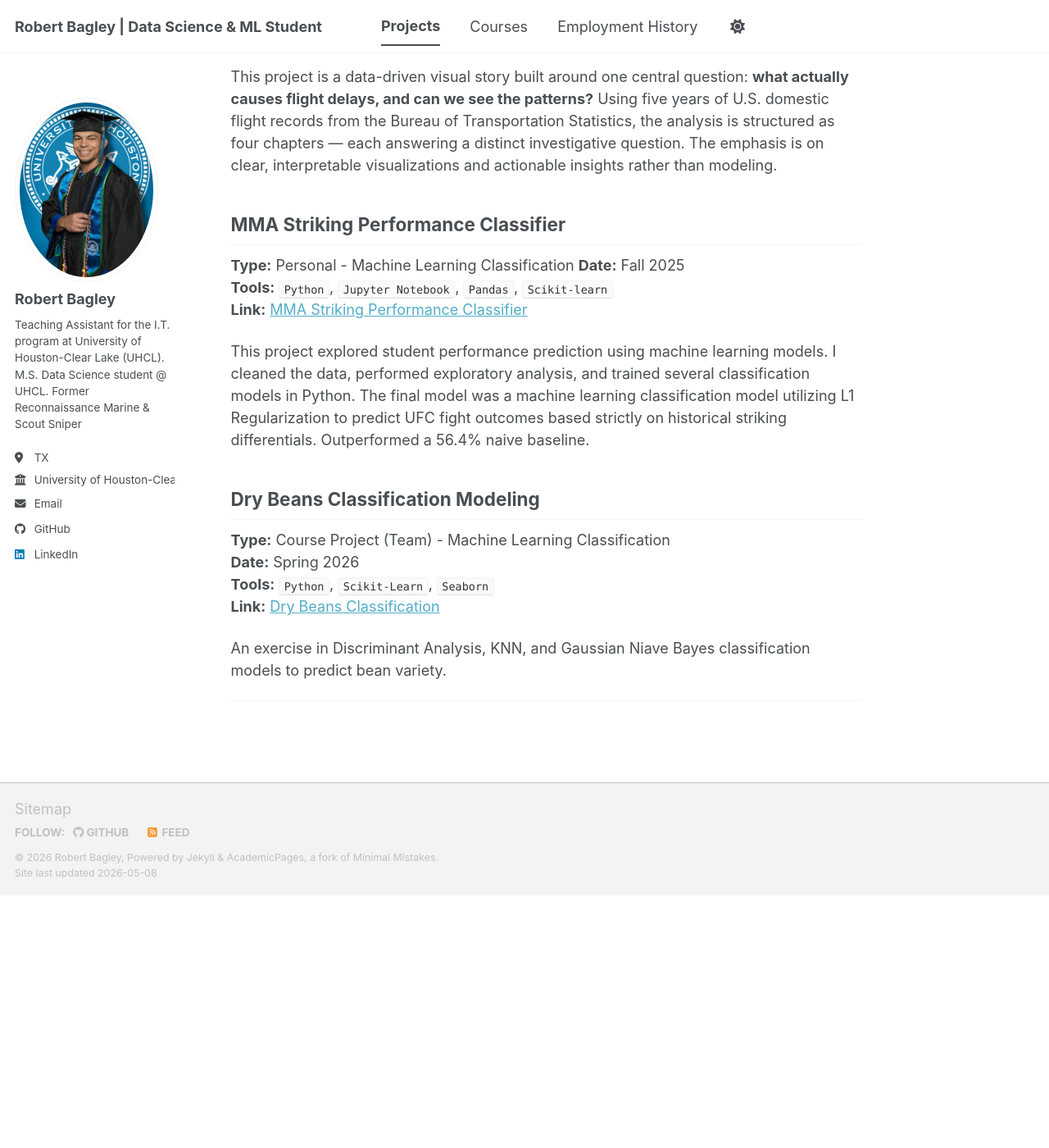
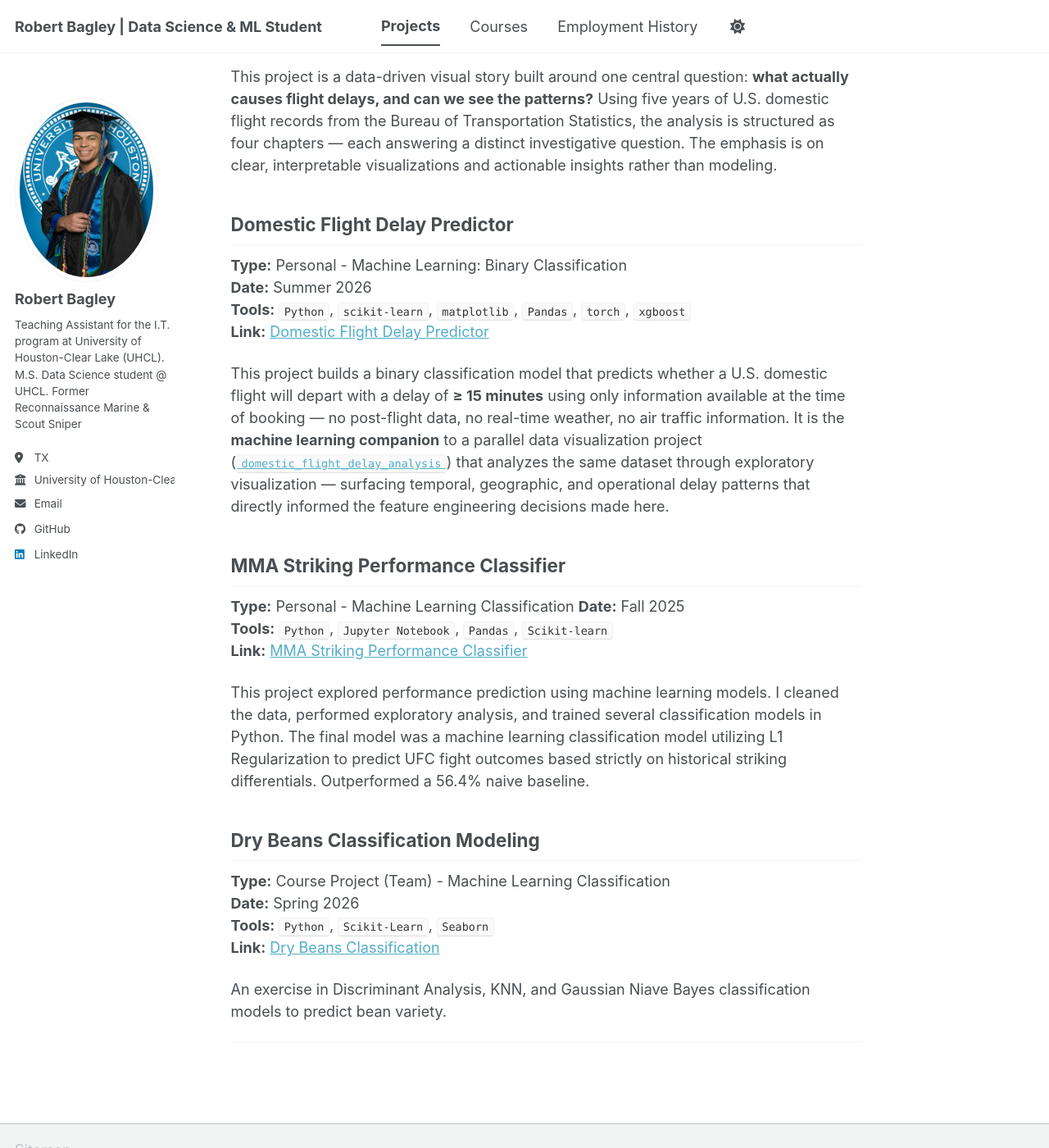
Before and after one commit to Bobby-Bag/Bobby-Bag.github.io, a Jekyll site: the page built from _pages/project.md, in a window 1280 px wide and 1400 px high, scrolled down 598 px. Shown: the whole window at 82% size. Built offline with Jekyll 4.4.1, drawn with Linux system fonts in a browser that asks for light colours; a script bundle is joined from its source files by our own code; library files that are not in the unit come from our copies; before the commit the page ends 1690 px from its top, so only the background shows below that.

Commit message:
Update project.md with new projects and descriptions
Added a new project section for the Domestic Flight Delay Predictor and updated the MMA Striking Performance Classifier description for clarity.

```diff
--- a/_pages/project.md
+++ b/_pages/project.md
@@ -21,6 +21,14 @@ In this project, my group created an interactive BI dashboard analyzing regional
 This project is a data-driven visual story built around one central question: **what actually causes flight delays, and can we see the patterns?**
 Using five years of U.S. domestic flight records from the Bureau of Transportation Statistics, the analysis is structured as four chapters — each answering a distinct investigative question. The emphasis is on clear, interpretable visualizations and actionable insights rather than modeling.
 
+## Domestic Flight Delay Predictor
+**Type:** Personal - Machine Learning: Binary Classification
+**Date:** Summer 2026
+**Tools:** `Python`, `scikit-learn`, `matplotlib`, `Pandas`, `torch`, `xgboost`
+**Link:** [Domestic Flight Delay Predictor](https://github.com/Bobby-Bag/Domestic_Flight_Delay_Predictor)
+
+This project builds a binary classification model that predicts whether a U.S. domestic flight will depart with a delay of **≥ 15 minutes** using only information available at the time of booking — no post-flight data, no real-time weather, no air traffic information. It is the **machine learning companion** to a parallel data visualization project ([`domestic_flight_delay_analysis`](https://github.com/BobbyBagley/domestic-flight-delay-analysis)) that analyzes the same dataset through exploratory visualization — surfacing temporal, geographic, and operational delay patterns that directly informed the feature engineering decisions made here.
+
 ## MMA Striking Performance Classifier
 
 **Type:** Personal - Machine Learning Classification
@@ -28,7 +36,7 @@ Using five years of U.S. domestic flight records from the Bureau of Transportati
 **Tools:** `Python`, `Jupyter Notebook`, `Pandas`, `Scikit-learn`
 **Link:** [MMA Striking Performance Classifier](https://github.com/Bobby-Bag/mma-striking-fight-prediction)
 
-This project explored student performance prediction using machine learning models. I cleaned the data, performed exploratory analysis, and trained several classification models in Python. The final model was a machine learning classification model utilizing L1 Regularization to predict UFC fight outcomes based strictly on historical striking differentials. Outperformed a 56.4% naive baseline.
+This project explored performance prediction using machine learning models. I cleaned the data, performed exploratory analysis, and trained several classification models in Python. The final model was a machine learning classification model utilizing L1 Regularization to predict UFC fight outcomes based strictly on historical striking differentials. Outperformed a 56.4% naive baseline.
 
 ## Dry Beans Classification Modeling
 
```
